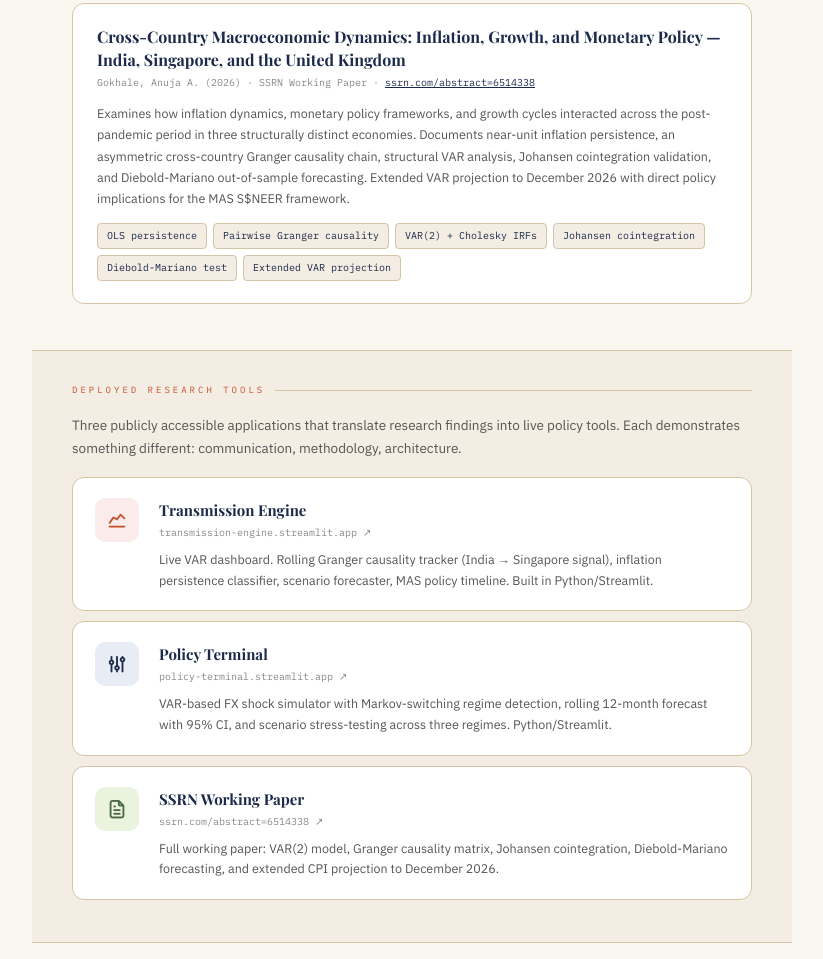
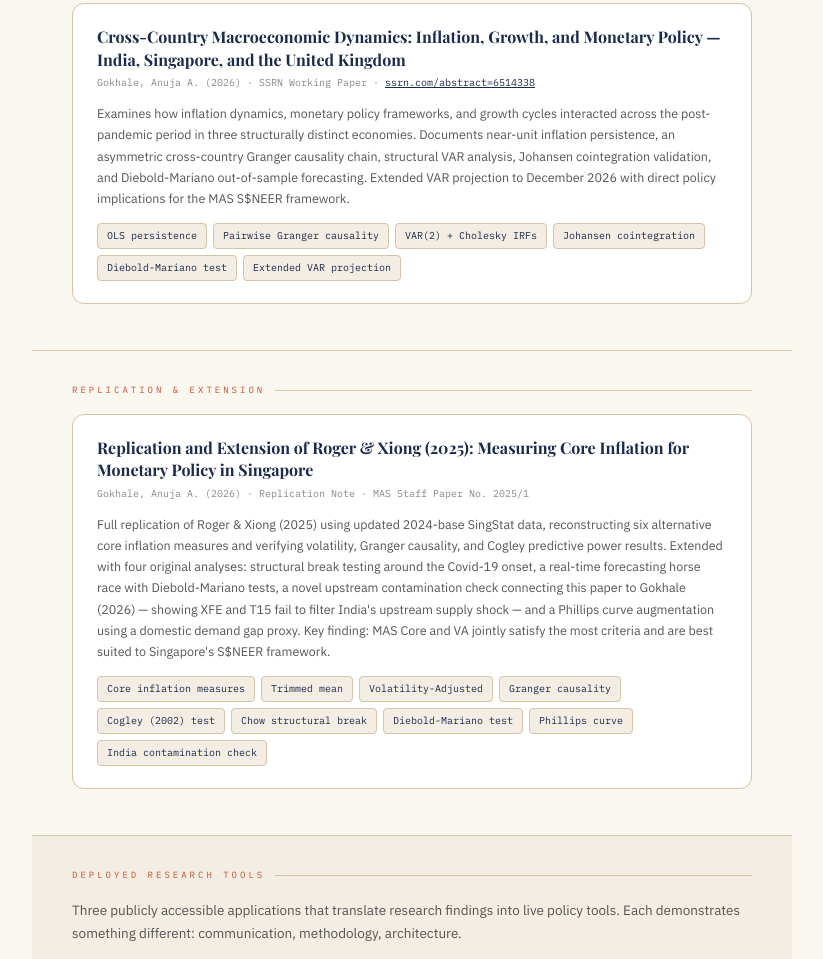
Before and after one commit to anujagokhale1604/anujagokhale.github.io, a plain HTML site: page index.html in a window 1280 px wide. Shown: the part 1466-2425 px from the top of the page, without its empty margins (228-1051 px from the left). Drawn offline with nearby package versions, Linux system fonts and the light colour scheme; a web font is replaced by a local one.

Commit message:
Update index.html

```diff
--- a/index.html
+++ b/index.html
@@ -144,6 +144,7 @@ body{font-family:'IBM Plex Sans',sans-serif;background:var(--cream);color:var(--
   <div class="topnav-links">
     <a href="#finding">Finding</a>
     <a href="#paper">Paper</a>
+    <a href="#replication">Replication</a>
     <a href="#tools">Tools</a>
     <a href="#agenda">Agenda</a>
   </div>
@@ -236,6 +237,27 @@ body{font-family:'IBM Plex Sans',sans-serif;background:var(--cream);color:var(--
       <span class="mtag">Johansen cointegration</span>
       <span class="mtag">Diebold-Mariano test</span>
       <span class="mtag">Extended VAR projection</span>
+    </div>
+  </div>
+</div>
+
+<!-- REPLICATION NOTE -->
+<div class="section" id="replication">
+  <div class="sec-label">Replication &amp; extension</div>
+  <div class="paper-card">
+    <div class="paper-title">Replication and Extension of Roger &amp; Xiong (2025): Measuring Core Inflation for Monetary Policy in Singapore</div>
+    <div class="paper-meta">Gokhale, Anuja A. (2026) · Replication Note · MAS Staff Paper No. 2025/1</div>
+    <div class="paper-abs">Full replication of Roger &amp; Xiong (2025) using updated 2024-base SingStat data, reconstructing six alternative core inflation measures and verifying volatility, Granger causality, and Cogley predictive power results. Extended with four original analyses: structural break testing around the Covid-19 onset, a real-time forecasting horse race with Diebold-Mariano tests, a novel upstream contamination check connecting this paper to Gokhale (2026) — showing XFE and T15 fail to filter India's upstream supply shock — and a Phillips curve augmentation using a domestic demand gap proxy. Key finding: MAS Core and VA jointly satisfy the most criteria and are best suited to Singapore's S$NEER framework.</div>
+    <div class="methods-wrap">
+      <span class="mtag">Core inflation measures</span>
+      <span class="mtag">Trimmed mean</span>
+      <span class="mtag">Volatility-Adjusted</span>
+      <span class="mtag">Granger causality</span>
+      <span class="mtag">Cogley (2002) test</span>
+      <span class="mtag">Chow structural break</span>
+      <span class="mtag">Diebold-Mariano test</span>
+      <span class="mtag">Phillips curve</span>
+      <span class="mtag">India contamination check</span>
     </div>
   </div>
 </div>
```
